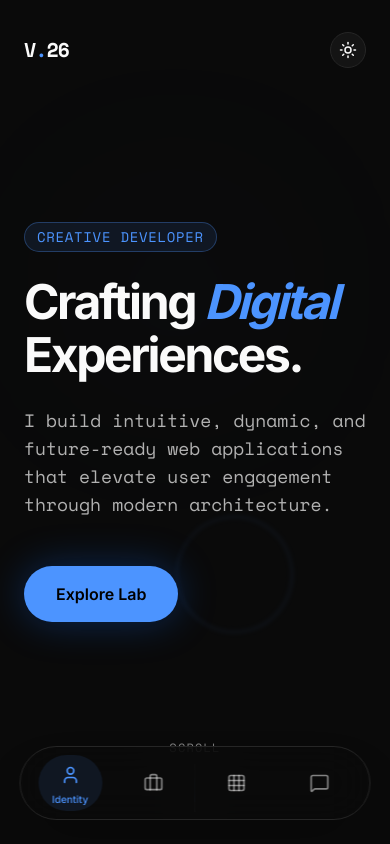
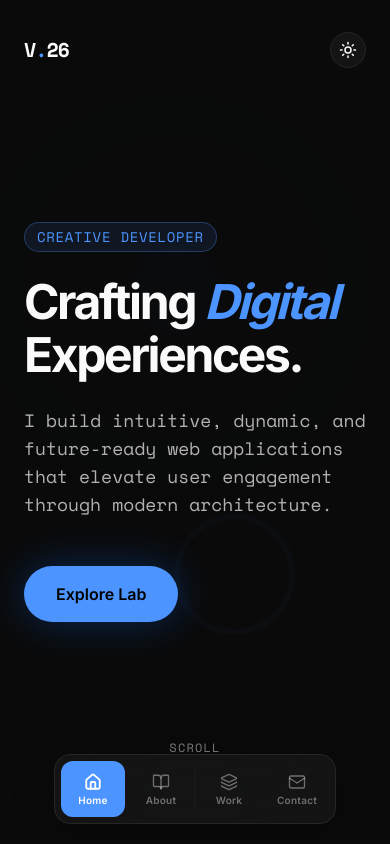
Before and after one commit to Musk172/Portfolio, a Next.js app: page / in a window 390 px wide. Shown: the top 844 px of the page. Built offline with nearby package versions, Linux system fonts and the light colour scheme.

Commit message:
Redesign mobile nav: sliding pill indicator, cleaner icons, modern feel

```diff
--- a/src/components/Navbar.tsx
+++ b/src/components/Navbar.tsx
@@ -4,7 +4,15 @@ import Link from "next/link";
 import { ThemeToggle } from "./theme-toggle";
 import { useState, useEffect } from "react";
 import { cn } from "@/lib/utils";
-import { User, Briefcase, Grid, MessageSquare } from "lucide-react";
+import { Home, Layers, Mail, BookOpen } from "lucide-react";
+import { motion } from "framer-motion";
+
+const links = [
+  { label: "Home",     href: "#hero",     icon: Home },
+  { label: "About",    href: "#about",    icon: BookOpen },
+  { label: "Work",     href: "#projects", icon: Layers },
+  { label: "Contact",  href: "#contact",  icon: Mail },
+];
 
 export default function Navbar() {
   const [scrolled, setScrolled] = useState(false);
@@ -13,101 +21,104 @@ export default function Navbar() {
   useEffect(() => {
     const handleScroll = () => {
       setScrolled(window.scrollY > 50);
-
-      // Basic scroll spy for active tab
-      const sections = ["#hero", "#about", "#projects", "#contact"];
-      for (const section of sections.reverse()) {
+      const sections = links.map(l => l.href);
+      for (const section of [...sections].reverse()) {
         const el = document.querySelector(section);
-        if (el) {
-          const rect = el.getBoundingClientRect();
-          if (rect.top <= 150) {
-            setActiveTab(section);
-            break;
-          }
+        if (el && el.getBoundingClientRect().top <= 150) {
+          setActiveTab(section);
+          break;
         }
       }
     };
-
-    // Initial check
     handleScroll();
-
-    window.addEventListener("scroll", handleScroll);
+    window.addEventListener("scroll", handleScroll, { passive: true });
     return () => window.removeEventListener("scroll", handleScroll);
   }, []);
 
-  const links = [
-    { label: "Identity", href: "#hero", icon: <User size={20} /> },
-    { label: "Workshop", href: "#about", icon: <Briefcase size={20} /> },
-    { label: "Lab", href: "#projects", icon: <Grid size={20} /> },
-    { label: "Contact", href: "#contact", icon: <MessageSquare size={20} /> },
-  ];
-
   return (
     <>
-      {/* Top Navbar */}
+      {/* ── Desktop Top Bar ─────────────────────────────── */}
       <header
         className={cn(
-          "fixed top-0 inset-x-0 z-40 transition-all duration-300 pointer-events-none",
-          scrolled ? "py-4 md:bg-background/80 md:backdrop-blur-md" : "py-8"
+          "fixed top-0 inset-x-0 z-40 transition-all duration-500 pointer-events-none",
+          scrolled ? "py-4" : "py-8"
         )}
       >
         <div className="container mx-auto px-6 md:px-12 flex items-center justify-between pointer-events-auto">
-          <Link href="/" className="group relative z-50">
-            <span className="font-mono font-bold text-xl tracking-tighter">
-              V<span className="text-primary">.</span>26
-            </span>
+          <Link href="/" className="font-mono font-bold text-xl tracking-tighter z-50">
+            V<span className="text-primary">.</span>26
           </Link>
 
-          {/* Desktop Nav */}
-          <nav className="hidden md:flex items-center gap-8 glass px-6 py-2 rounded-full border border-border shadow-sm">
+          {/* Desktop links */}
+          <nav
+            className={cn(
+              "hidden md:flex items-center gap-8 px-7 py-2.5 rounded-full border transition-all duration-500",
+              scrolled
+                ? "bg-background/70 backdrop-blur-xl border-border shadow-lg"
+                : "bg-transparent border-transparent"
+            )}
+          >
             {links.map((link) => (
               <Link
                 key={link.label}
                 href={link.href}
+                onClick={() => setActiveTab(link.href)}
                 className={cn(
-                  "text-sm font-medium transition-colors duration-200 py-1",
-                  activeTab === link.href ? "text-primary" : "text-foreground hover:text-primary"
+                  "relative text-sm font-medium transition-colors duration-200 py-1",
+                  activeTab === link.href
+                    ? "text-foreground"
+                    : "text-foreground/50 hover:text-foreground"
                 )}
-                onClick={() => setActiveTab(link.href)}
               >
                 {link.label}
+                {activeTab === link.href && (
+                  <motion.span
+                    layoutId="desktop-indicator"
+                    className="absolute -bottom-0.5 left-0 right-0 h-px bg-primary rounded-full"
+                    transition={{ type: "spring", stiffness: 400, damping: 35 }}
+                  />
+                )}
               </Link>
             ))}
           </nav>
 
-          <div className="flex items-center gap-4 z-50 pointer-events-auto">
+          <div className="flex items-center z-50 pointer-events-auto">
             <ThemeToggle />
           </div>
         </div>
       </header>
 
-      {/* Mobile Bottom Navigation - App Style */}
-      <nav className="md:hidden fixed bottom-6 left-1/2 -translate-x-1/2 w-[90%] max-w-sm bg-background/80 backdrop-blur-xl rounded-full border border-border p-2 z-50 shadow-2xl safe-area-bottom">
-        <div className="flex justify-around items-center">
+      {/* ── Mobile Bottom Navigation (App-style) ─────────── */}
+      <nav className="md:hidden fixed bottom-5 inset-x-0 z-50 flex justify-center pointer-events-none">
+        <div className="pointer-events-auto flex items-center gap-1 bg-background/75 dark:bg-neutral-900/80 backdrop-blur-2xl border border-border rounded-2xl p-1.5 shadow-[0_8px_40px_rgba(0,0,0,0.25)]">
           {links.map((link) => {
+            const Icon = link.icon;
             const isActive = activeTab === link.href;
             return (
               <Link
-                key={link.label}
+                key={link.href}
                 href={link.href}
                 onClick={() => setActiveTab(link.href)}
-                className={cn(
-                  "flex flex-col items-center justify-center w-16 h-14 rounded-full transition-all duration-300 relative group",
-                  isActive ? "text-primary" : "text-foreground/50 hover:text-foreground"
-                )}
+                className="relative"
               >
                 {isActive && (
-                  <span className="absolute inset-0 bg-primary/10 rounded-full transition-all duration-300" />
+                  <motion.div
+                    layoutId="mobile-pill"
+                    className="absolute inset-0 bg-primary rounded-xl"
+                    transition={{ type: "spring", stiffness: 400, damping: 35 }}
+                  />
                 )}
-                <div className={cn("transition-transform duration-300", isActive ? "-translate-y-2" : "")}>
-                  {link.icon}
+                <div
+                  className={cn(
+                    "relative z-10 flex flex-col items-center justify-center gap-1 w-16 h-14 rounded-xl transition-colors duration-200",
+                    isActive ? "text-white" : "text-foreground/40"
+                  )}
+                >
+                  <Icon size={18} strokeWidth={isActive ? 2.5 : 1.8} />
+                  <span className="text-[10px] font-semibold tracking-wide leading-none">
+                    {link.label}
+                  </span>
                 </div>
-                <span className={cn(
-                  "text-[10px] font-medium absolute bottom-1 opacity-0 transition-all duration-300 translate-y-2",
-                  isActive && "opacity-100 translate-y-0"
-                )}>
-                  {link.label}
-                </span>
               </Link>
             );
           })}
```
